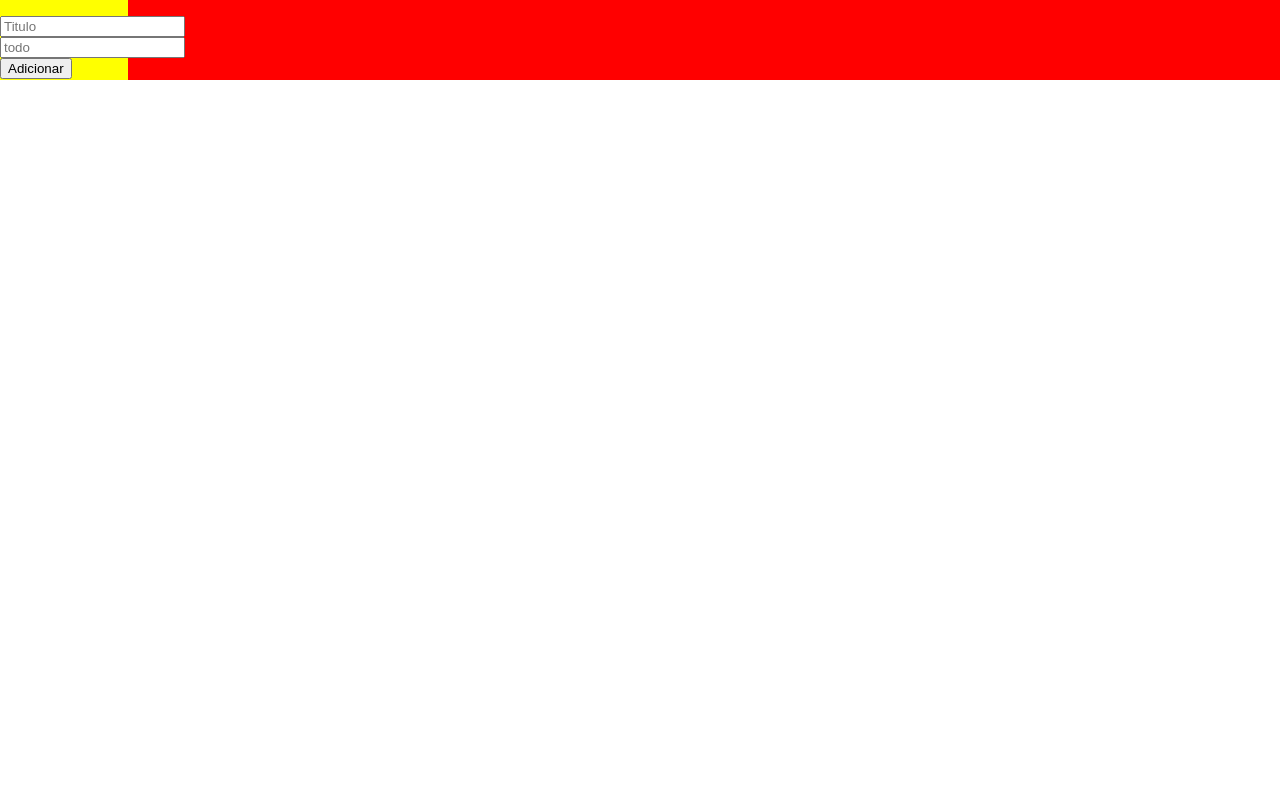
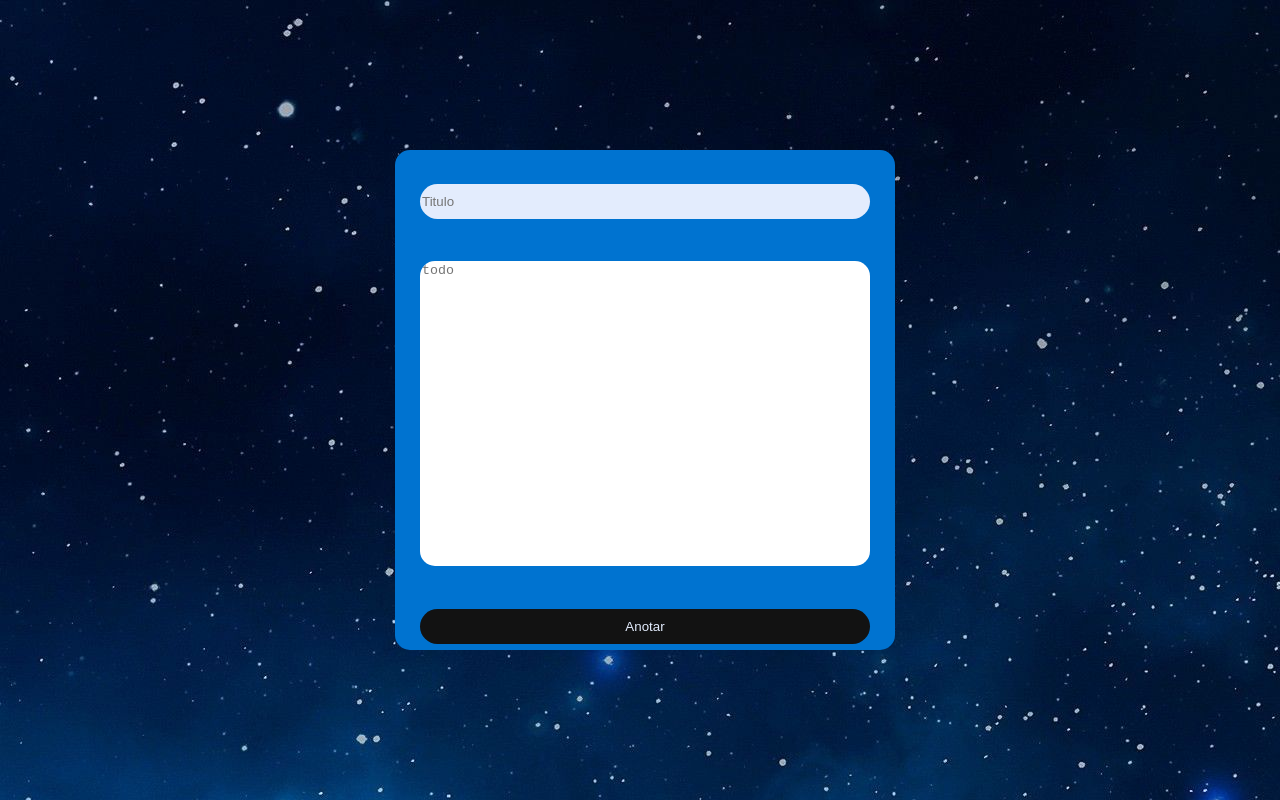
Before and after one commit to lLeo-sf/todo, a plain HTML site: page index.html in a window 1280 px wide. Drawn offline with Linux system fonts and the light colour scheme; a web font is replaced by a local one.

Commit message:
fix the last bug

```diff
--- a/index.html
+++ b/index.html
@@ -2,9 +2,9 @@
     <head>
         <title>TODO</title>
         <link rel="stylesheet" href="style.css">
+        <link href="https://fonts.googleapis.com/css2?family=Chelsea+Market&display=swap" rel="stylesheet">
     </head>
     <body>
-
     <div class="container">
         <div class="main">
             <div class="todos">
@@ -12,18 +12,14 @@
             </div>
             <div class="addTodo">
                 <form id="form"></form>
-                    <input type="text" placeholder="Titulo" id="newTodoTitle">
-                    <input type="text" placeholder="todo" id="newTodoText">
-                    <button class="btn" onclick="addTodo()">Adicionar</button>
+                    <input type="text" placeholder="Titulo" id="newTodoTitle"><br>
+                    <textarea type="text" placeholder="todo" id="newTodoText"></textarea><br>
+                    <button class="btn" onclick="addTodo()">Anotar</button>
                 </form>
             </div>
         </div>
 
     </div>
-
-
-
-
     <script src="script.js"></script>
     </body>
 </html>
--- a/script.js
+++ b/script.js
@@ -1,17 +1,17 @@
 
 const main = document.querySelector('.main')
 const todo = document.querySelector('.todo')
+const todos = document.querySelector('.todos')
 const form = document.querySelector('#form')
 
 
+
 const todoList = [
-    { id: 1, title: 'title', date: '5/28/20', text: 'text' },
-    { id: 2, title: 'title', date: '5/28/20', text: 'text' },
-    { id: 3, title: 'title', date: '5/28/20', text: 'text' },
 ]
 
 
 const addTodo = () => {
+
     const newTodoTitle = document.querySelector('#newTodoTitle').value
     const newTodoText = document.querySelector('#newTodoText').value
 
@@ -26,8 +26,9 @@ const addTodo = () => {
         date: today,
         text: newTodoText
     })
+    init()
     console.log(todoList);
-    todoDisplay()
+
 }
 
 const todoDisplay = () => {
@@ -35,7 +36,6 @@ const todoDisplay = () => {
 
         const todo = document.createElement('div')
         todo.classList.add('todo')
-        todo.innerHTML = ``
 
         ///////////////////////////////////////////////
         const titleTodo = document.createElement('h4')
@@ -63,24 +63,20 @@ const todoDisplay = () => {
         `
         ////////////////////////////////////////////////
 
+
+
         todo.append(titleTodo, dateTodo, textTodo)
-        main.append(todo)
+        todos.append(todo)
+
     }
 }
 
 
-const handleFormSubmit = event => {
-    event.preventDefault()
-
-    addTodo(newTodoText, newTodoTitle, today)
-    init()
 
 
-}
 const init = () => {
-    todo.innerHTML = ``
+    todos.innerHTML = ``
     todoDisplay()
+
 }
 init()
-
-form.addEventListener('submit', handleFormSubmit)
--- a/style.css
+++ b/style.css
@@ -1,42 +1,109 @@
 body {
     margin: 0 auto;
     padding: 0 auto;
+    display: flex;
+    align-items: center;
+    justify-content: center;
+    background-image: url('background.jpg');
+    overflow-y: hidden;
+    font-family: 'Chelsea Market', cursive;
+    width: 100%;
+}
+
+:root{
+    --font: 'Chelsea Market', cursive;
+    --mainBlue: #0073D0;
+    --secondBlue: #0C4BE8;
+    --alternativeBlue: #0B10DE;
+    --lightBlue: #0CBFE8;
+    --white: #E3ECFD;
+    --secondWhite: #fbfbfb;
+    --dark: #121212;
 }
 
 .container{
-    width: 100%;
-    height: 80px;
-    background-color:red;
+    display: flex;
 }
 
 .main{
     display: flex;
     flex-direction: row;
+
+}
+
+.todos{
+    display: flex;
+    flex-direction: row;
 }
 
 .todo{
-    width:10%;
-    height: 100%;
-    background: blue;
+    width:500px;
+    height: 500px;
     margin-left:15px;
+    background:var(--secondBlue);
+    filter: opacity(0.96);
+    border-radius: 15px;
 }
 
 .titleTodo{
     text-align: center;
     overflow-wrap: break-word;
+    font-size: 18pt;
+    color: var(--white)
+
 }
 
 .dateTodo {
     text-align: center;
+    font-size: 14pt;
+    color:var(--secondWhite);
 }
 
 .textTodo{
     margin-left: 10px;
     overflow-wrap: break-word;
+    color: var(--white);
+    font-size: 16pt;
 }
 
 .addTodo{
-    width:10%;
-    height: 80px;
-    background-color: yellow;
+    width:500px;
+    height: 500px;
+    background-color:var(--mainBlue);
+    justify-content: center;
+    align-items: center;
+    display:grid;
+    border-radius: 15px;
+    margin-left: 10px;
 }
+
+textarea{
+    width: 450px;
+    height: 305px;
+    resize: none;
+    border: none;
+    outline: 0;
+    border-radius: 15px;
+}
+
+input{
+    height: 35px;
+    background: var(--white);
+    border: none;
+    border-radius: 25px;
+}
+
+input:focus{
+    border: none;
+    outline: 0;
+    border-radius: 25px;
+}
+
+button{
+    height: 35px;
+    border: none;
+    border-radius: 25px;
+    outline: 0;
+    color: var(--white);
+    background-color: var(--dark)
+}
```
Also changed, not shown: background.jpg (added).
